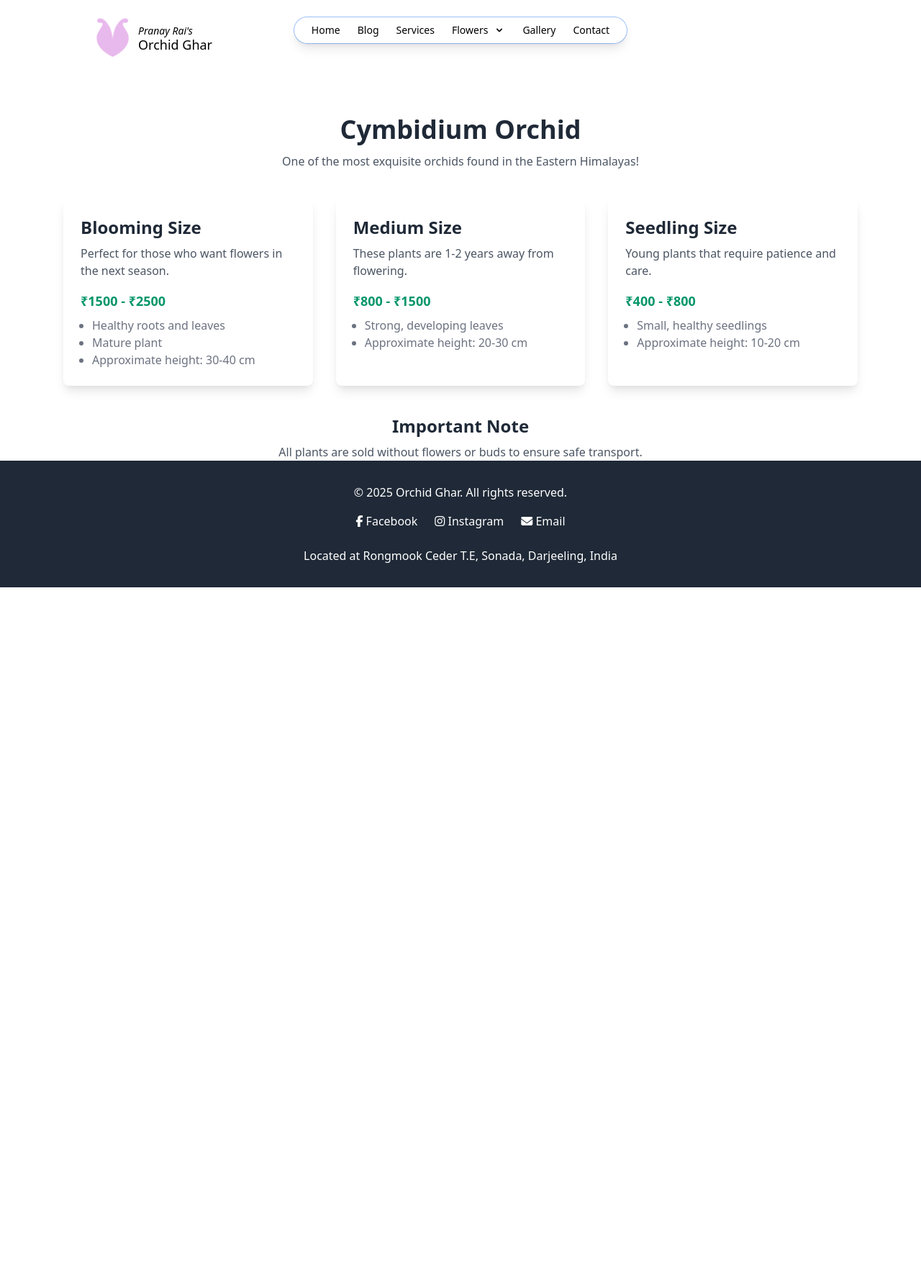
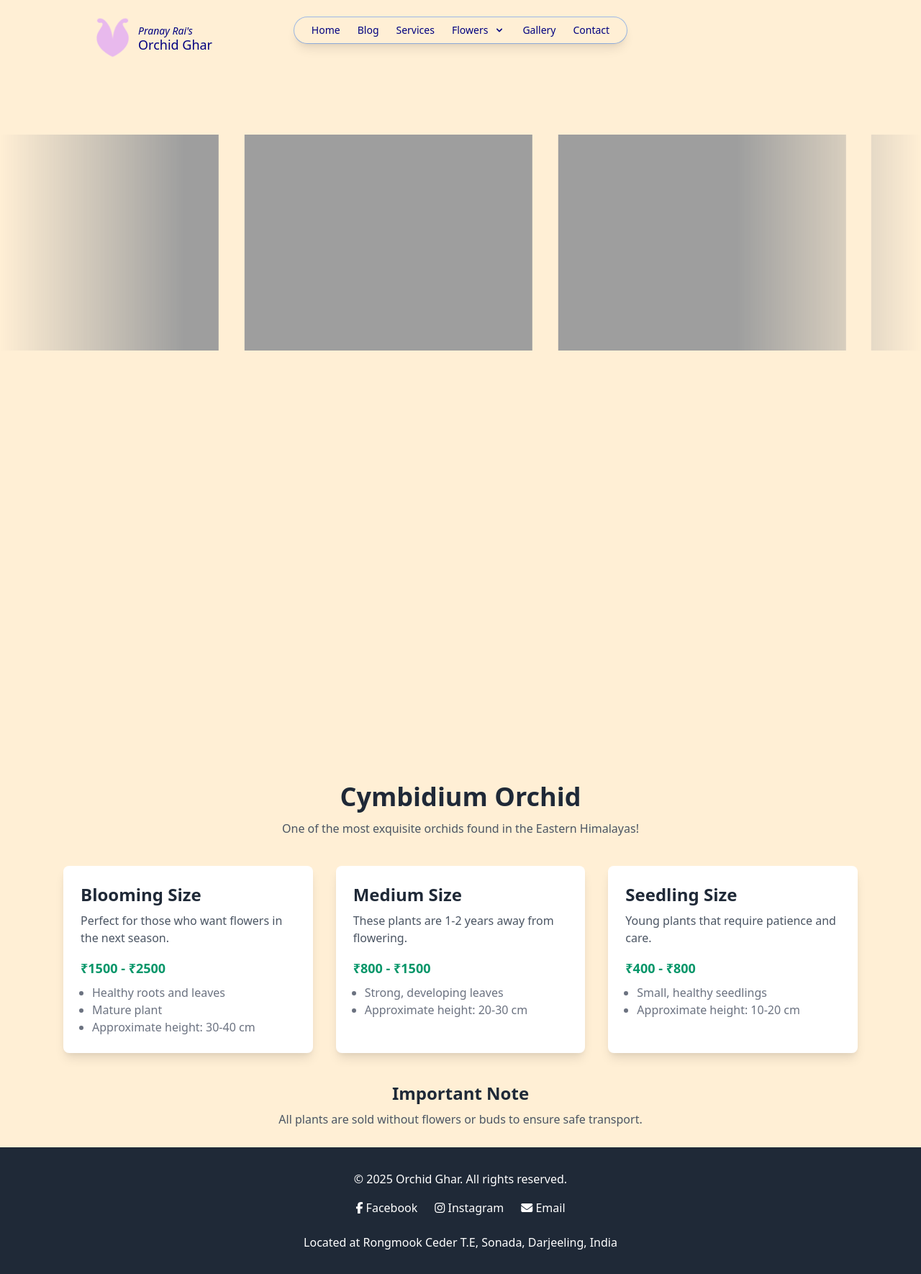
Before and after one commit to OrchidGhar/orchidghar.github.io, a Jekyll site: the page built from _flowers/cymbidium-orchid.html, in a window 1280 px wide. Shown: the whole page at 72% size. Built offline with Jekyll 4.4.1, drawn with Linux system fonts in a browser that asks for light colours; nearby versions of some CDN libraries; before the commit the page ends 900 px from its top, so only the background shows below that.

Commit message:
marquee.css updated

```diff
--- a/_flowers/cymbidium-orchid.html
+++ b/_flowers/cymbidium-orchid.html
@@ -8,6 +8,22 @@
 image: "foxamber.webp"
 excerpt: "Cymbidium Orchid care, pricing, and details for orchid lovers in Sikkim & Darjeeling."
 ---
+<link rel="stylesheet" href="{{ site.baseurl }}assets/css/marquee.css">
+<section class="relative h-screen overflow-hidden marquee-background">
+    <div class="marquee">
+      <div class="marquee__group">
+        <img src="{{ site.baseurl }}assets/images/Orchid1.webp" class="marquee-img" alt="Orchid 1">
+        <img src="{{ site.baseurl }}assets/images/Orchid2.webp" class="marquee-img" alt="Orchid 2">
+        <img src="{{ site.baseurl }}assets/images/Orchid3.webp" class="marquee-img" alt="Orchid 3">
+      </div>
+      <div class="marquee__group">
+        <img src="{{ site.baseurl }}assets/images/Orchid3.webp" class="marquee-img" alt="Orchid 3">
+        <img src="{{ site.baseurl }}assets/images/Orchid1.webp" class="marquee-img" alt="Orchid 1">
+        <img src="{{ site.baseurl }}assets/images/Orchid2.webp" class="marquee-img" alt="Orchid 2">
+      </div>
+    </div>
+  </section>
+
   <!-- 🌿 Main Content Section -->
   <section class="main-section">
     <div class="max-w-6xl mx-auto px-6">
--- a/assets/css/marquee.css
+++ b/assets/css/marquee.css
@@ -1,89 +1,193 @@
 :root {
-    --size: 6rem; /* Smaller images */
-    --gap: 1rem;
-    --duration: 80s; /* Slower movement */
+    --color-text: navy;
+    --color-bg: papayawhip;
+    --color-bg-accent: #ecdcc0;
+    --size: clamp(10rem, 1rem + 40vmin, 30rem);
+    --gap: calc(var(--size) / 14);
+    --duration: 60s;
+    --scroll-start: 0;
+    --scroll-end: calc(-100% - var(--gap));
   }
 
-  /* 🟢 Main Section with Marquee */
-  .marquee-background {
-    position: relative;
-    height: 100vh;
+  @media (prefers-color-scheme: dark) {
+    :root {
+      --color-text: papayawhip;
+      --color-bg: navy;
+      --color-bg-accent: #2626a0;
+    }
+  }
+
+  * {
+    box-sizing: border-box;
+  }
+
+  body {
+    display: grid;
+    align-content: center;
     overflow: hidden;
-    display: flex;
-    align-items: center;
-    justify-content: center;
-    background: linear-gradient(to bottom, rgba(255, 255, 255, 0.8), rgba(255, 255, 255, 0.5)); /* Soft fade */
+    gap: var(--gap);
+    width: 100%;
+    min-height: 100vh;
+    font-family: system-ui, sans-serif;
+    font-size: 1rem;
+    line-height: 1.5;
+    color: var(--color-text);
+    background-color: var(--color-bg);
   }
 
   .marquee {
     display: flex;
-    flex-direction: column;
+    overflow: hidden;
+    user-select: none;
     gap: var(--gap);
-    align-items: center;
-    height: 200%;
-    justify-content: center;
-    position: absolute;
+    mask-image: linear-gradient(
+      var(--mask-direction, to right),
+      hsl(0 0% 0% / 0),
+      hsl(0 0% 0% / 1) 20%,
+      hsl(0 0% 0% / 1) 80%,
+      hsl(0 0% 0% / 0)
+    );
   }
 
   .marquee__group {
+    flex-shrink: 0;
     display: flex;
-    flex-direction: column;
     align-items: center;
+    justify-content: space-around;
     gap: var(--gap);
-    animation: scroll-y var(--duration) linear infinite;
+    min-width: 100%;
+    animation: scroll-x var(--duration) linear infinite;
   }
 
-  .marquee-img {
-    width: var(--size);
-    height: auto;
-    opacity: 0.4; /* Reduce intensity */
+  @media (prefers-reduced-motion: reduce) {
+    .marquee__group {
+      animation-play-state: paused;
+    }
   }
 
-  /* 🟢 Fade Effect on Top & Bottom */
-  .marquee-background::before,
-  .marquee-background::after {
-    content: "";
-    position: absolute;
-    width: 100%;
-    height: 20%;
-    left: 0;
-    pointer-events: none;
+  .marquee--vertical {
+    --mask-direction: to bottom;
   }
 
-  .marquee-background::before {
-    top: 0;
-    background: linear-gradient(to bottom, rgba(255, 255, 255, 1), rgba(255, 255, 255, 0));
+  .marquee--vertical,
+  .marquee--vertical .marquee__group {
+    flex-direction: column;
   }
 
-  .marquee-background::after {
-    bottom: 0;
-    background: linear-gradient(to top, rgba(255, 255, 255, 1), rgba(255, 255, 255, 0));
+  .marquee--vertical .marquee__group {
+    animation-name: scroll-y;
   }
 
-  /* 🟢 Dark Mode Adjustments */
-  .dark .marquee-background::before {
-    background: linear-gradient(to bottom, rgba(24, 24, 24, 1), rgba(24, 24, 24, 0));
+  .marquee--reverse .marquee__group {
+    animation-direction: reverse;
+    animation-delay: -3s;
   }
 
-  .dark .marquee-background::after {
-    background: linear-gradient(to top, rgba(24, 24, 24, 1), rgba(24, 24, 24, 0));
+  @keyframes scroll-x {
+    from {
+      transform: translateX(var(--scroll-start));
+    }
+    to {
+      transform: translateX(var(--scroll-end));
+    }
   }
 
   @keyframes scroll-y {
-    from { transform: translateY(0); }
-    to { transform: translateY(-100%); }
+    from {
+      transform: translateY(var(--scroll-start));
+    }
+    to {
+      transform: translateY(var(--scroll-end));
+    }
   }
 
-  /* 🟢 Main Section Overlay */
-  .main-section {
+  /* Element styles */
+  .marquee svg {
+    display: grid;
+    place-items: center;
+    width: var(--size);
+    fill: var(--color-text);
+    background: var(--color-bg-accent);
+    aspect-ratio: 16/9;
+    padding: calc(var(--size) / 10);
+    border-radius: 0.5rem;
+  }
+
+  .marquee--vertical svg {
+    aspect-ratio: 1;
+    width: calc(var(--size) / 1.5);
+    padding: calc(var(--size) / 6);
+  }
+
+  /* Parent wrapper */
+  .wrapper {
+    display: flex;
+    flex-direction: column;
+    gap: var(--gap);
+    margin: auto;
+    max-width: 100vw;
+  }
+
+  .wrapper--vertical {
+    flex-direction: row;
+    height: 100vh;
+  }
+
+  /* Toggle direction button */
+  .toggle {
+    --size: 3rem;
     position: relative;
-    padding: 6rem 2rem;
-    background: rgba(255, 255, 255, 0.8);
-    box-shadow: 0 10px 30px rgba(0, 0, 0, 0.1);
+    position: fixed;
+    top: 1rem;
+    left: 1rem;
+    width: var(--size);
+    height: var(--size);
+    font: inherit;
+    text-align: center;
+    cursor: pointer;
+    outline: none;
+    border: none;
+    border-radius: 50%;
+    color: inherit;
+    background-color: var(--color-bg-accent);
     z-index: 1;
   }
 
-  .dark .main-section {
-    background: rgba(24, 24, 24, 0.8);
-    box-shadow: 0 10px 30px rgba(0, 0, 0, 0.3);
+  .toggle:focus-visible {
+    box-shadow: 0 0 0 2px var(--color-text);
   }
+
+  .toggle span {
+    position: absolute;
+    display: inline-block;
+    top: 50%;
+    left: calc(100% + 0.4em);
+    width: fit-content;
+    white-space: nowrap;
+    transform: translateY(-50%);
+    animation: fade 400ms 4s ease-out forwards;
+    user-select: none;
+  }
+
+  .toggle svg {
+    --size: 1.5rem;
+    position: absolute;
+    top: 50%;
+    left: 50%;
+    width: var(--size);
+    height: var(--size);
+    fill: currentcolor;
+    transform: translate(-50%, -50%);
+    transition: transform 300ms cubic-bezier(0.25, 1, 0.5, 1);
+  }
+
+  .toggle--vertical svg {
+    transform: translate(-50%, -50%) rotate(-90deg);
+  }
+
+  @keyframes fade {
+    to {
+      opacity: 0;
+      visibility: hidden;
+    }
+  }
```
